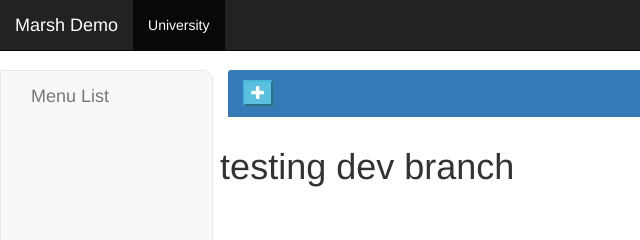
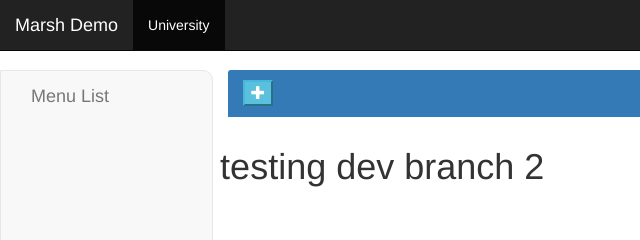
Before and after one commit to sebastinnaveen/Ashraf-Devops, a plain HTML site: page angularjavaapp/WebContent/index.html in a window 1280 px wide. Shown: the top 240 px of the page, 0-640 px from the left. Drawn offline with Linux system fonts and the light colour scheme; no server answers.

Commit message:
changes2

```diff
--- a/angularjavaapp/WebContent/index.html
+++ b/angularjavaapp/WebContent/index.html
@@ -44,6 +44,6 @@
 	<script type="text/javascript">
     console.log("angular object",angular);
 </script>
-<h1>Reviewboard testing dev branch</h1>
+<h1>Reviewboard testing dev branch 2</h1>
 </body>
 </html>
```
